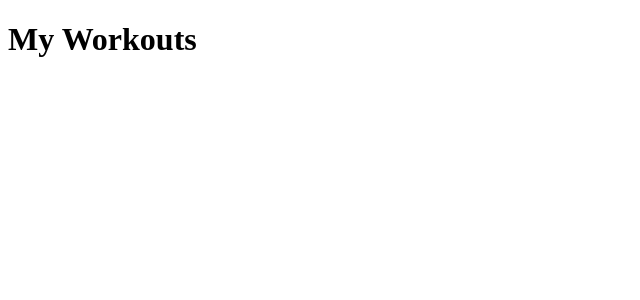
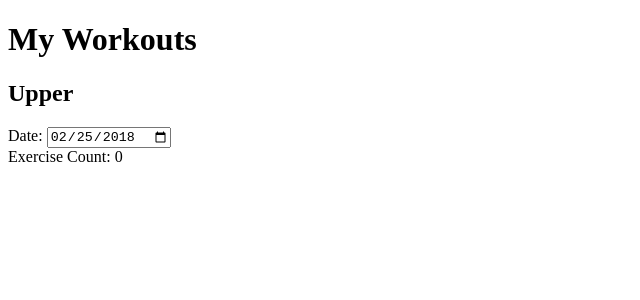
Before and after one commit to ksilberbauer/my-workouts, an Angular app: page / in a window 1280 px wide. Shown: the top 300 px of the page, without its empty margins (0-640 px from the left). Built offline with nearby package versions, Linux system fonts and the light colour scheme.

Commit message:
WorkoutsComponent

```diff
--- a/src/app/app.component.html
+++ b/src/app/app.component.html
@@ -1 +1,2 @@
 <h1>{{ title }}</h1>
+<app-workouts></app-workouts>
--- /dev/null
+++ b/src/app/exercise.ts
@@ -0,0 +1,6 @@
+export class Exercise {
+    name: string;
+    weight: Number;
+    sets: Number;
+    reps: Number;
+}
--- /dev/null
+++ b/src/app/workout.ts
@@ -0,0 +1,12 @@
+import { Exercise } from "./exercise"; // TODO: root relative paths
+
+export class Workout {
+    type: WorkoutType;
+    date: Date;
+    exercises: Array<Exercise>;
+}
+
+export enum WorkoutType {
+    Upper = "Upper",
+    Lower = "Lower",
+}
--- /dev/null
+++ b/src/app/workouts/workouts.component.html
@@ -0,0 +1,11 @@
+<h2>{{ workout.type }}</h2>
+<div>
+    <label>Date:
+        <input
+            [ngModel]="workout.date | date:'yyy-MM-dd'"
+            (ngModelChange)="workout.date = $event"
+            type="date"
+            name="workout.date">
+    </label>
+</div>
+<div><label>Exercise Count: </label>{{ workout.exercises.length }}</div>
--- /dev/null
+++ b/src/app/workouts/workouts.component.ts
@@ -0,0 +1,22 @@
+import { Component, OnInit } from '@angular/core';
+import { Workout, WorkoutType } from '../workout';
+
+@Component({
+  selector: 'app-workouts',
+  templateUrl: './workouts.component.html',
+  styleUrls: ['./workouts.component.css']
+})
+export class WorkoutsComponent implements OnInit {
+
+  workout: Workout = {
+    type: WorkoutType.Upper,
+    date: new Date(2018, 1, 25),
+    exercises: [],
+  };
+
+  constructor() { }
+
+  ngOnInit() {
+  }
+
+}
```
Also changed, not shown: src/app/app.module.ts (+7 -3 lines), src/app/workouts/workouts.component.css (added), 1 other file (tests, documents, lock files or other folders).
